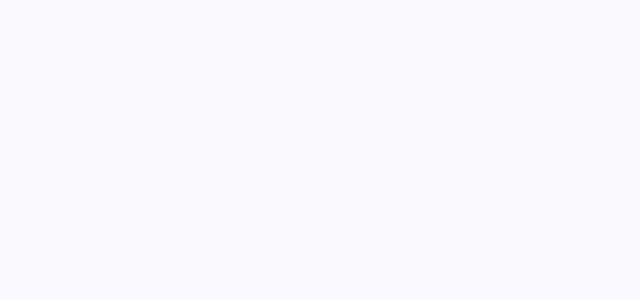
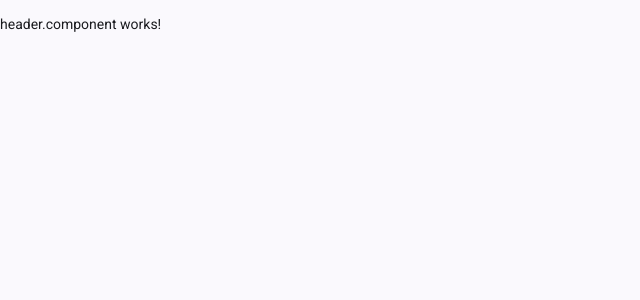
Before and after one commit to goblincraft/web-client, an Angular app: page / in a window 1280 px wide. Shown: the top 300 px of the page, without its empty margins (0-640 px from the left). Built offline with nearby package versions, Linux system fonts and the light colour scheme.

Commit message:
feat / create new header component with template and styles

```diff
--- a/src/app/app.html
+++ b/src/app/app.html
@@ -1 +1,2 @@
+<app-header></app-header>
 <router-outlet />
--- a/src/app/app.ts
+++ b/src/app/app.ts
@@ -1,9 +1,13 @@
 import { Component, signal } from '@angular/core';
 import { RouterOutlet } from '@angular/router';
+import { HeaderComponent } from './shell/header/header.component/header.component';
 
 @Component({
   selector: 'app-root',
-  imports: [RouterOutlet],
+  imports: [
+    HeaderComponent,
+    RouterOutlet
+  ],
   templateUrl: './app.html',
   styleUrl: './app.css'
 })
--- /dev/null
+++ b/src/app/shell/header/header.component/header.component.html
@@ -0,0 +1 @@
+<p>header.component works!</p>
```
Also changed, not shown: src/app/shell/header/header.component/header.component.ts (added, +11 -0 lines), src/app/shell/header/header.component/header.component.css (added), 1 other file (tests, documents, lock files or other folders).
